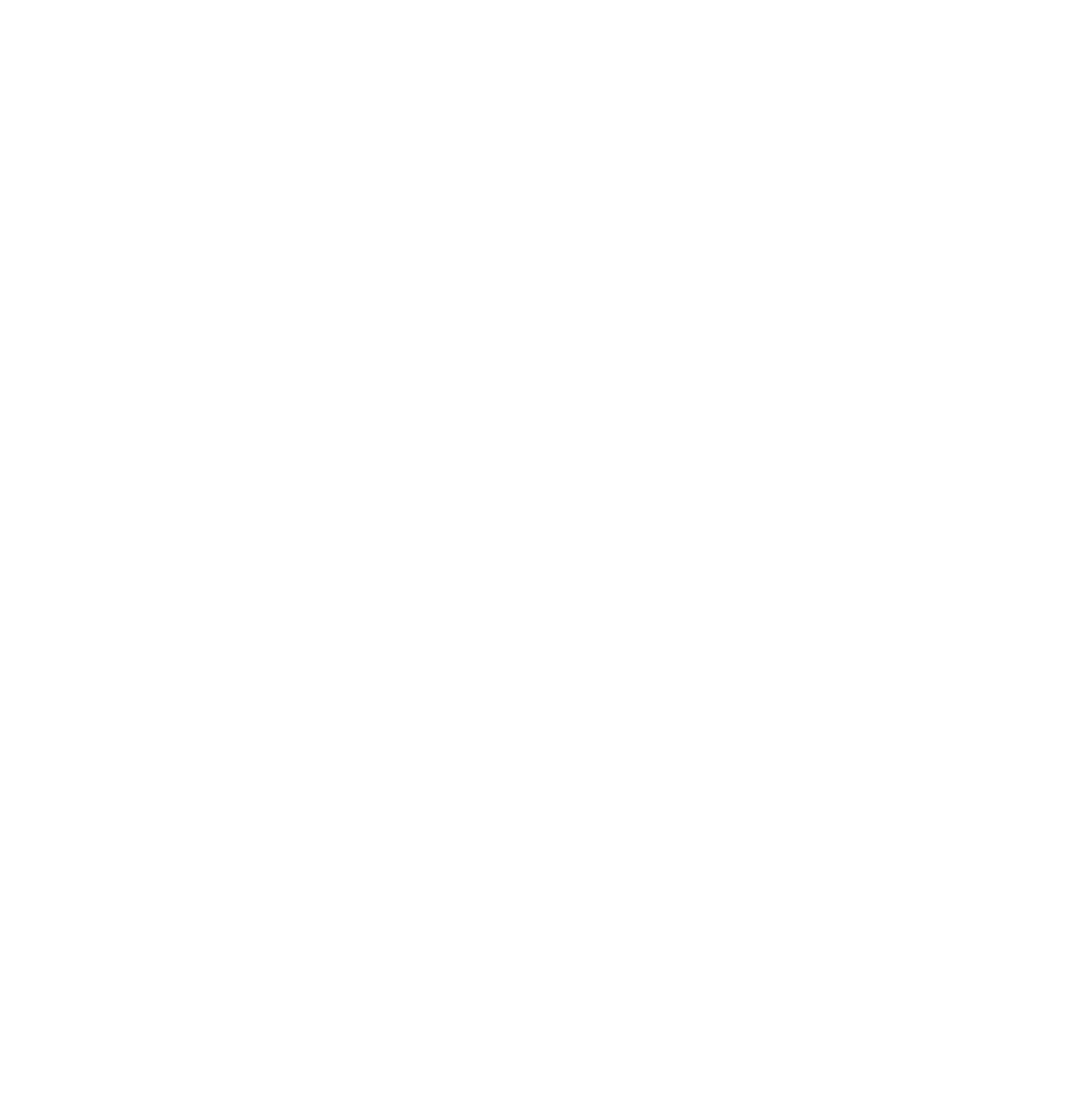
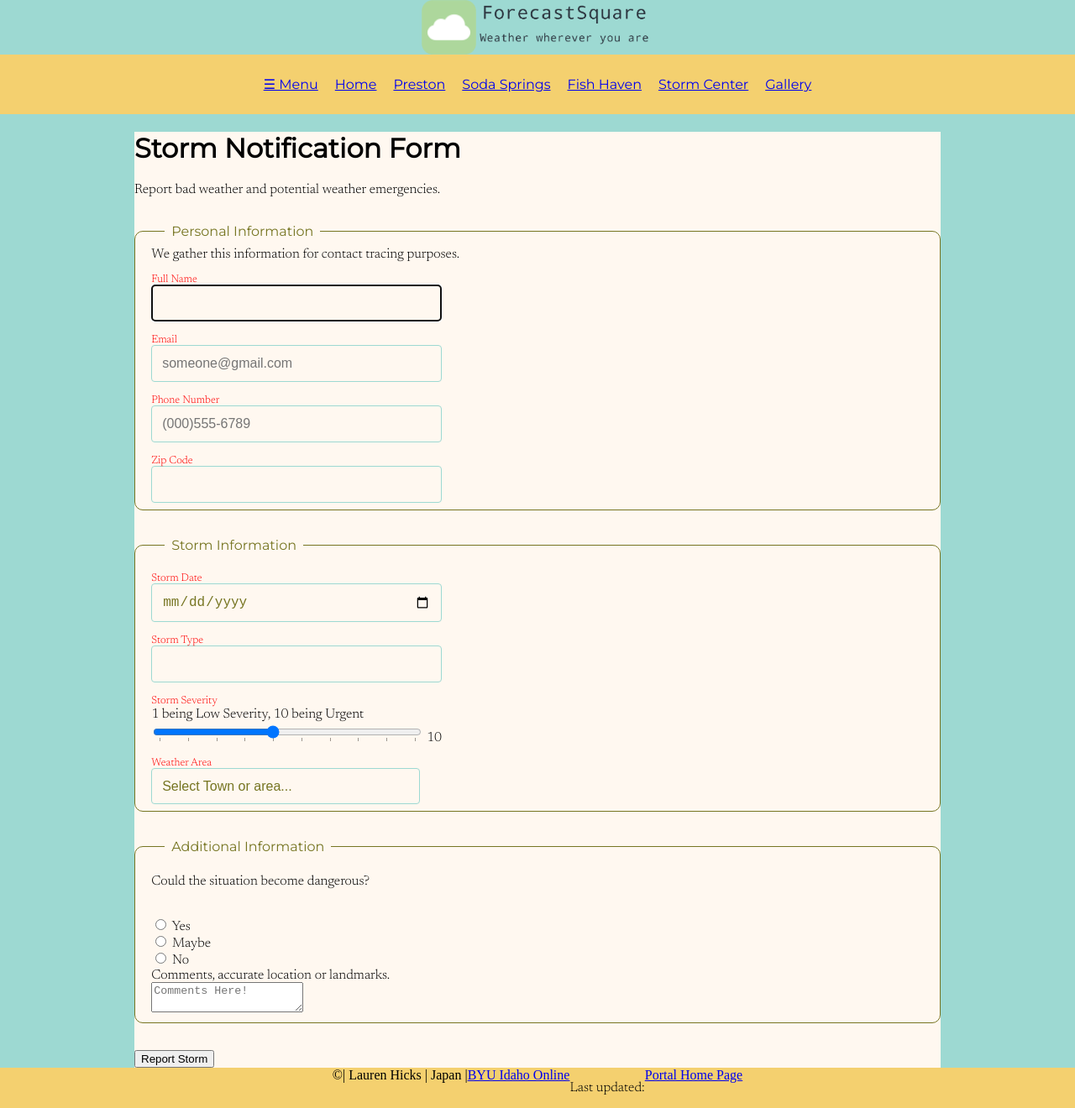
Before and after one commit to laurenmackhicks/laurenmackhicks.github, a plain HTML site: page lesson11/stormcenter.html in a window 1280 px wide. Shown: the whole page at 84% size. Before the commit the page ends 800 px from the top, so only its background shows below. Drawn offline with Linux system fonts and the light colour scheme; a script that the page names is missing.

Commit message:
Storm Center

```diff
--- a/lesson11/css/small.css
+++ b/lesson11/css/small.css
@@ -56,6 +56,8 @@ footer{
     display:flex;
     justify-content:center;
 }
+
+/* Gallery */
 .gal7{
     margin:0 auto;
     max-width:960px;
@@ -76,3 +78,59 @@ footer{
     transition: filter 0.5s;
     padding:0.5em;
   }
+
+/* Form */
+form fieldset {
+    border: 1px solid #767522;
+    border-radius: 10px;
+    margin: 2rem 0;
+    padding: .5rem 2%;
+}
+
+form legend {
+    color: #767522;
+    margin: 0 1rem;
+    padding: 0 .5rem;
+    font-family: 'Montserrat', sans-serif;
+}
+form label{
+    font-family: 'Newsreader', serif;
+}
+
+form label.top {
+    color: red;
+    display: block;
+    font-size: .8rem;
+    padding-top: 1rem;
+    font-family: 'Newsreader', serif;
+}
+
+form label.test{
+    color: red;
+    display: block;
+    font-size: .8rem;
+    padding-top: 1rem;
+}
+
+form label.range input {
+    font-size: 1rem;
+    max-width: 20rem;
+    width: 100%;
+}
+
+form label.top input, form label.top select {
+    -webkit-appearance: none;
+    background-color: #FFF8F0;
+    border: solid 1px #9DD9D2;
+    border-radius: 4px;
+    color: #767522;
+    display: block;
+    font-size: 1rem;
+    max-width: 20rem;
+    padding: .75rem;
+    width: 100%;
+}
+.thx{
+    text-align: center;
+    padding:3em;
+}
--- a/lesson11/fishhaven.html
+++ b/lesson11/fishhaven.html
@@ -78,11 +78,14 @@
                 <span id="year"></span>
                | Lauren Hicks | Japan |
                <a class="link" href="https://www.byui.edu/online"> BYU Idaho Online </a>
-               <p>Last updated:<span id="lastModified"></span></p></br>
+                   <p>Last updated:<span id="lastModified"></span></p><br>
                    <a href="../index.html">Portal Home Page</a>
-
+                   <script src="script.js"></script>
             </footer>
             <script src="https://ajax.googleapis.com/ajax/libs/webfont/1.6.26/webfont.js"></script>
-        <script src="js/script.js"></script>
+            <script>WebFont.load({
+                google:{
+                    families:[
+                        "Montserrat", "Newsreader"]}});</script>
     </body>
     </html>
--- a/lesson11/stormcenter.html
+++ b/lesson11/stormcenter.html
@@ -0,0 +1,121 @@
+<!DOCTYPE html>
+<html lang="en">
+<head>
+    <meta charset="UTF-8">
+    <meta http-equiv="X-UA-Compatible" content="IE=edge">
+    <meta name="viewport" content="width=device-width, initial-scale=1.0">
+    <title>Storm Center | ForcastSquare</title>
+    <link rel="shortcut icon" href="images/favicon.ico">
+    <link rel="stylesheet" href="css/small.css">
+    <link rel="stylesheet" href="css/medium.css">
+    <link rel="stylesheet" href="css/large.css">
+    <script src="js/script.js"></script>
+    </head>
+    <body>
+        <header>
+            <div class="title-bar">
+            <img class="logo" src="images/Weather-logo.png" alt="ForcastSquare Logo" height="65px">
+            <img class="web-title-motto" src="images/logo_transparent.PNG" height="60px" alt="ForcastSquare title and motto">
+            </div>
+            <div class="navbar">
+                <nav>
+                    <ul>
+                        <li><a class="ham" href="#">☰ Menu</a></li>
+                    <li><a href="index.html">Home</a></li>
+                    <li><a href="preston.html">Preston</a></li>
+                    <li><a href="sodasprings.html">Soda Springs</a></li>
+                    <li><a href="fishhaven.html">Fish Haven</a></li>
+                    <li><a class="active" href="stormcenter.html">Storm Center</a></li>
+                    <li><a href="gallery.html">Gallery</a></li>
+                    </ul>
+                </nav>
+            </div>
+        </header>
+        <main class="storm">
+            <main>
+                <h1>Storm Notification Form</h1>
+                <p>Report bad weather and potential weather emergencies.</p>
+                    <form method="get" action="form.html">
+                    <fieldset>
+                        <legend>Personal Information</legend>
+                        <label>We gather this information for contact tracing purposes.</label><br>
+                        <label class="top">Full Name <input type="text" name="fullname" minlength="5" pattern="[A-Za-z] {3,)" autofocus required></label>
+                        <label class="top">Email <input type="email" name="email" placeholder="someone@gmail.com" required></label>
+                        <label class="top">Phone Number <input type="tel" name="phone" placeholder="(000)555-6789" required></label>
+                        <label class="top">Zip Code <input type="number" name="zipcode" required></label>
+                    </fieldset>
+
+                    <fieldset>
+                        <legend>Storm Information</legend>
+                        <label class="top">Storm Date <input type="date" name="completeDate"></label>
+                        <label class="top">Storm Type
+                            <input name="type" list="stormlist"></label>
+                        <datalist id="stormlist">
+                            <option value="Blizzard">
+                            <option value="Flood">
+                            <option value="Hail">
+                            <option value="Hurricane">
+                            <option value="Thunderstorm">
+                            <option value="Tornado">
+                        </datalist>
+
+                        <label class="test" for="rating">Storm Severity &nbsp;&nbsp;&nbsp; </label>
+                        <label>1 being Low Severity, 10 being Urgent</label><br>
+                        <label class="range">
+                            <input type="range" id="rating" value="5" min="1" max="10" step="1" list="tickmarks" oninput="adjustRating(this.value)" onchange="adjustRating(this.value)">
+                            <span id="ratingvalue">10</span>
+                        </label>
+
+                        <datalist id="tickmarks">
+                            <option value="1">
+                            <option value="2">
+                            <option value="3">
+                            <option value="4">
+                            <option value="5">
+                            <option value="6">
+                            <option value="7">
+                            <option value="8">
+                            <option value="9">
+                            <option value="10">
+                        </datalist>
+
+                        <label class="top">Weather Area
+                            <select name="type">
+                                <option disabled selected>Select Town or area...</option>
+                            <option value="preston">Preston</option>
+                            <option value="sodasprings">Soda Springs</option>
+                            <option value="fishheaven">Fish Heaven</option>
+                            </select>
+                        </label>
+                    </fieldset>
+
+                    <fieldset>
+                        <legend>Additional Information</legend>
+                        <p>Could the situation become dangerous? </p><br>
+                        <label class="sbs"><input type="radio" name="addinfo" value="yes"> Yes</label><br>
+                        <label class="sbs"><input type="radio" name="addinfo" value="Maybe"> Maybe</label><br>
+                        <label class="sbs"><input type="radio" name="addinfo" value="No"> No</label><br>
+
+                        <label class="sbs">Comments, accurate location or landmarks.<br><textarea name="comment" placeholder="Comments Here!"></textarea></label>
+                    </fieldset>
+                    <input type="submit" value="Report Storm" class="submitBtn">
+                    </form>
+
+            </main>
+        </main>
+        <footer>
+            &copy;
+            <span id="year"></span>
+           | Lauren Hicks | Japan |
+           <a class="link" href="https://www.byui.edu/online"> BYU Idaho Online </a>
+               <p>Last updated:<span id="lastModified"></span></p><br>
+               <a href="../index.html">Portal Home Page</a>
+               <script src="script.js"></script>
+        </footer>
+        <script src="https://ajax.googleapis.com/ajax/libs/webfont/1.6.26/webfont.js"></script>
+        <script>WebFont.load({
+            google:{
+                families:[
+                    "Montserrat", "Newsreader"]}});</script>
+</body>
+</html>
```
Also changed, not shown: lesson11/form.html (added, +55 -0 lines), lesson11/gallery.html (+63 -0 lines), lesson11/index.html (+14 -1 lines), lesson11/preston.html (+6 -3 lines), lesson11/sodasprings.html (+6 -3 lines), lesson11/images/300x400.png (added), lesson11/js/script.js (line endings or trailing spaces). Lines whose indentation alone changed are shown as unchanged.
